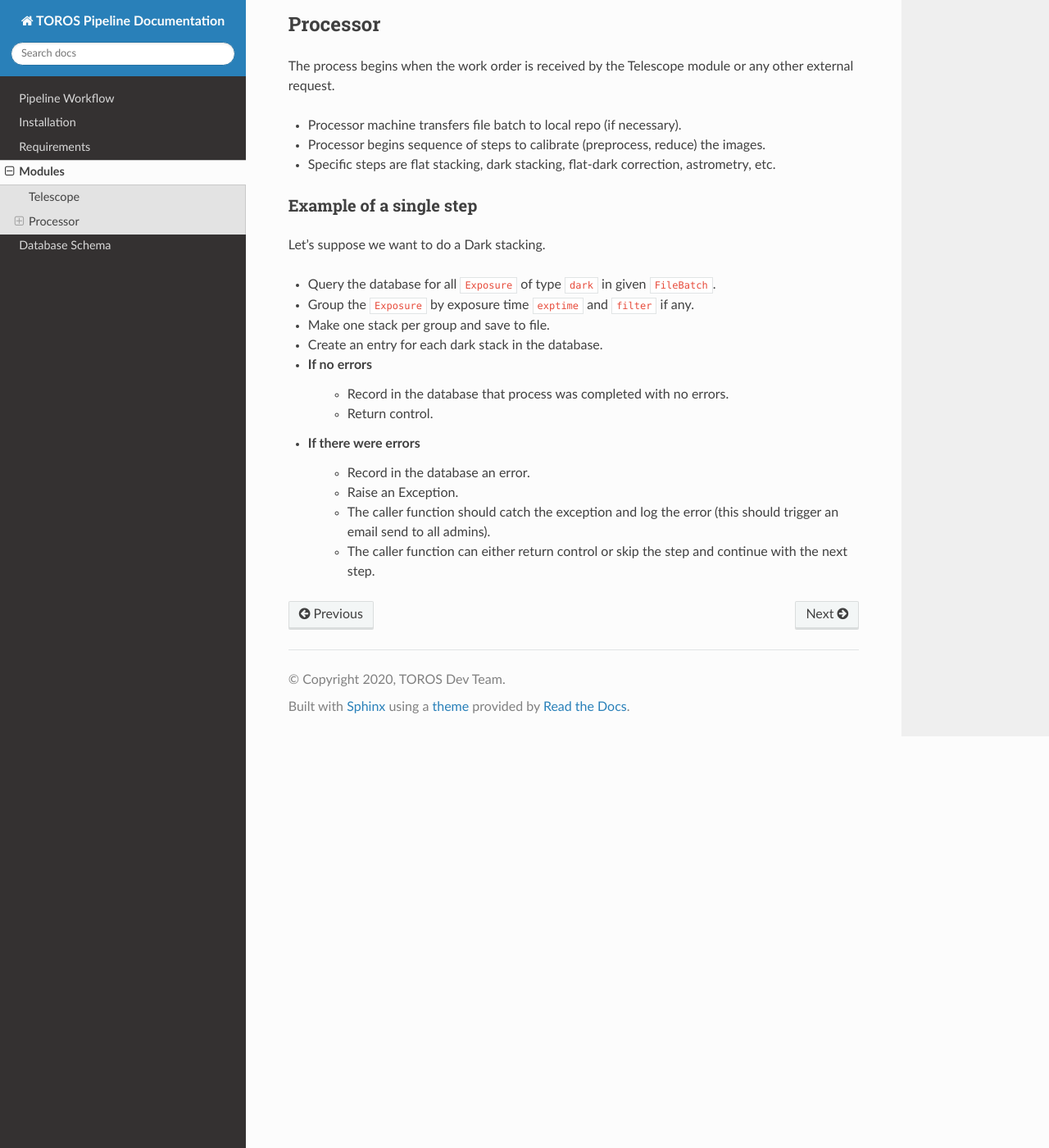
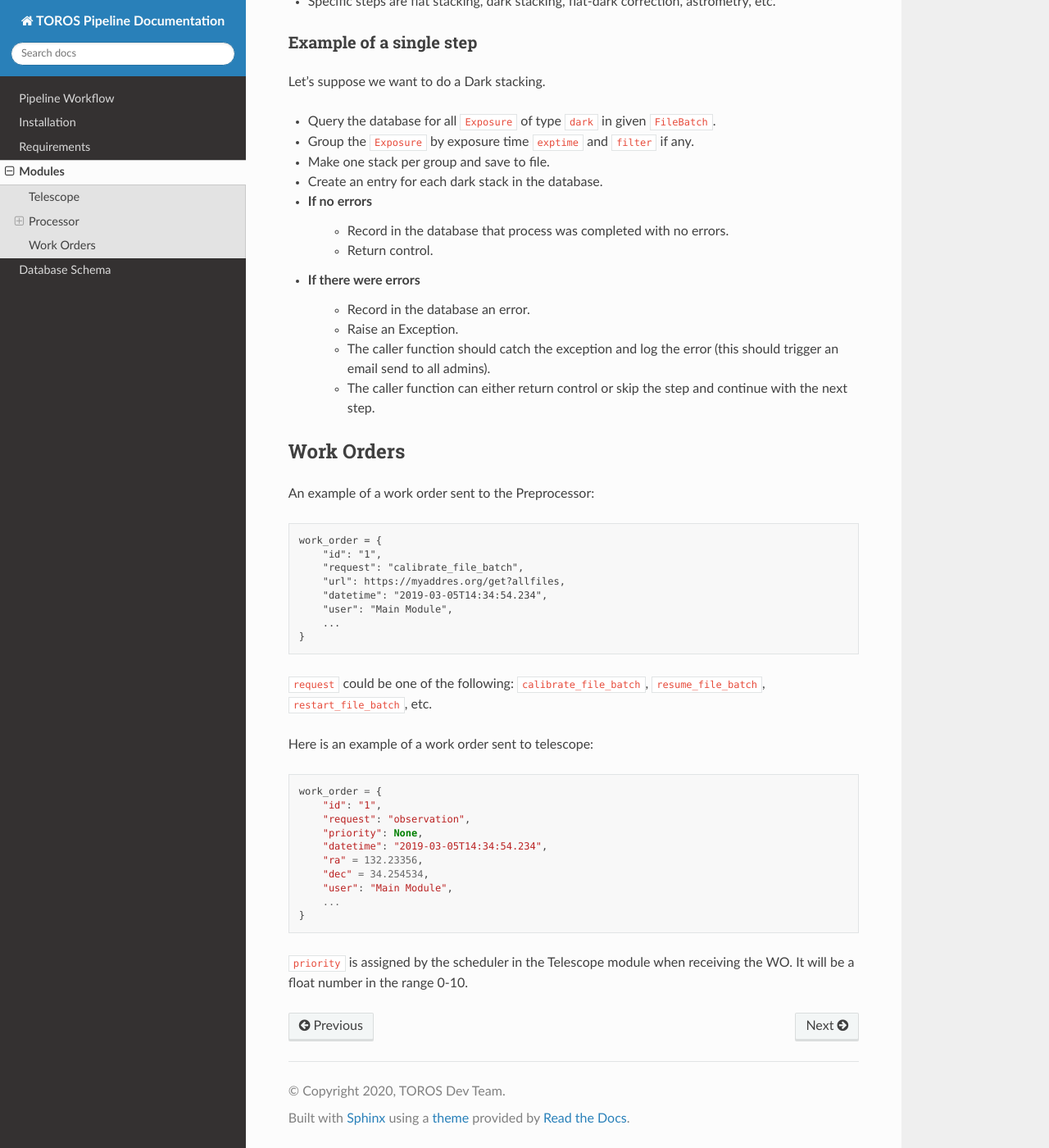
Before and after one commit to toros-astro/pipeline-docs, a Sphinx documentation site: the page built from source/modules.rst, in a window 1280 px wide and 1400 px high, scrolled down 570 px. Shown: the whole window at 82% size. Built offline with Sphinx 7.4.7 and the Read the Docs theme 2.0.0, drawn with Linux system fonts in a browser that asks for light colours; some of the changed text lies outside the part shown.

Commit message:
Added work orders and configuration file docs

```diff
--- a/source/modules.rst
+++ b/source/modules.rst
@@ -51,3 +42,38 @@ Let's suppose we want to do a Dark stacking.
       (this should trigger an email send to all admins).
     - The caller function can either return control
       or skip the step and continue with the next step.
+
+
+.. _wo:
+
+Work Orders
+-----------
+
+An example of a work order sent to the Preprocessor::
+
+  work_order = {
+      "id": "1",
+      "request": "calibrate_file_batch",
+      "url": https://myaddres.org/get?allfiles,
+      "datetime": "2019-03-05T14:34:54.234",
+      "user": "Main Module",
+      ...
+  }
+
+``request`` could be one of the following: ``calibrate_file_batch``, ``resume_file_batch``, ``restart_file_batch``, etc.
+
+Here is an example of a work order sent to telescope::
+
+  work_order = {
+      "id": "1",
+      "request": "observation",
+      "priority": None,
+      "datetime": "2019-03-05T14:34:54.234",
+      "ra" = 132.23356,
+      "dec" = 34.254534,
+      "user": "Main Module",
+      ...
+  }
+
+``priority`` is assigned by the scheduler in the Telescope module when receiving the WO.
+It will be a float number in the range 0-10.
```
Also changed, not shown: other parts of source/modules.rst (+1 -10 lines), source/workflow.rst (+49 -0 lines).
